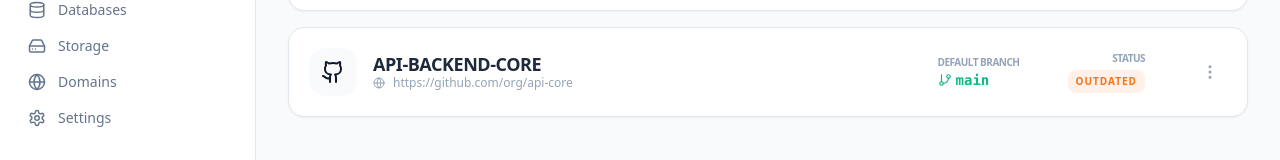
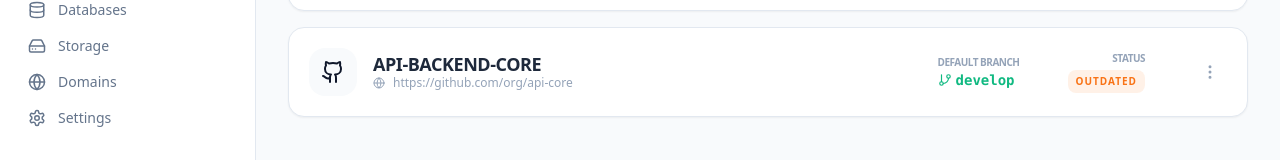
Before and after one commit to machsokang-ms/my-panel, a Next.js app in the folder frontend/: page /repositories in a window 1280 px wide. Shown: the part 253-413 px from the top of the page. Built offline with nearby package versions, Linux system fonts and the light colour scheme.

Commit message:
Fix: Type error in repositories/page.tsx

```diff
--- a/frontend/src/app/repositories/page.tsx
+++ b/frontend/src/app/repositories/page.tsx
@@ -96,7 +96,7 @@ export default function RepositoriesPage() {
                     <span className="text-[10px] uppercase font-black text-slate-400 tracking-tighter">Default Branch</span>
                     <div className="flex items-center space-x-1 font-mono text-sm font-bold text-emerald-500">
                       <GitBranch size={14} />
-                      <span>{repo.repo?.branch || 'main'}</span>
+                      <span>{repo.branch || 'main'}</span>
                     </div>
                   </div>
                   <div className="flex flex-col items-end">
```
